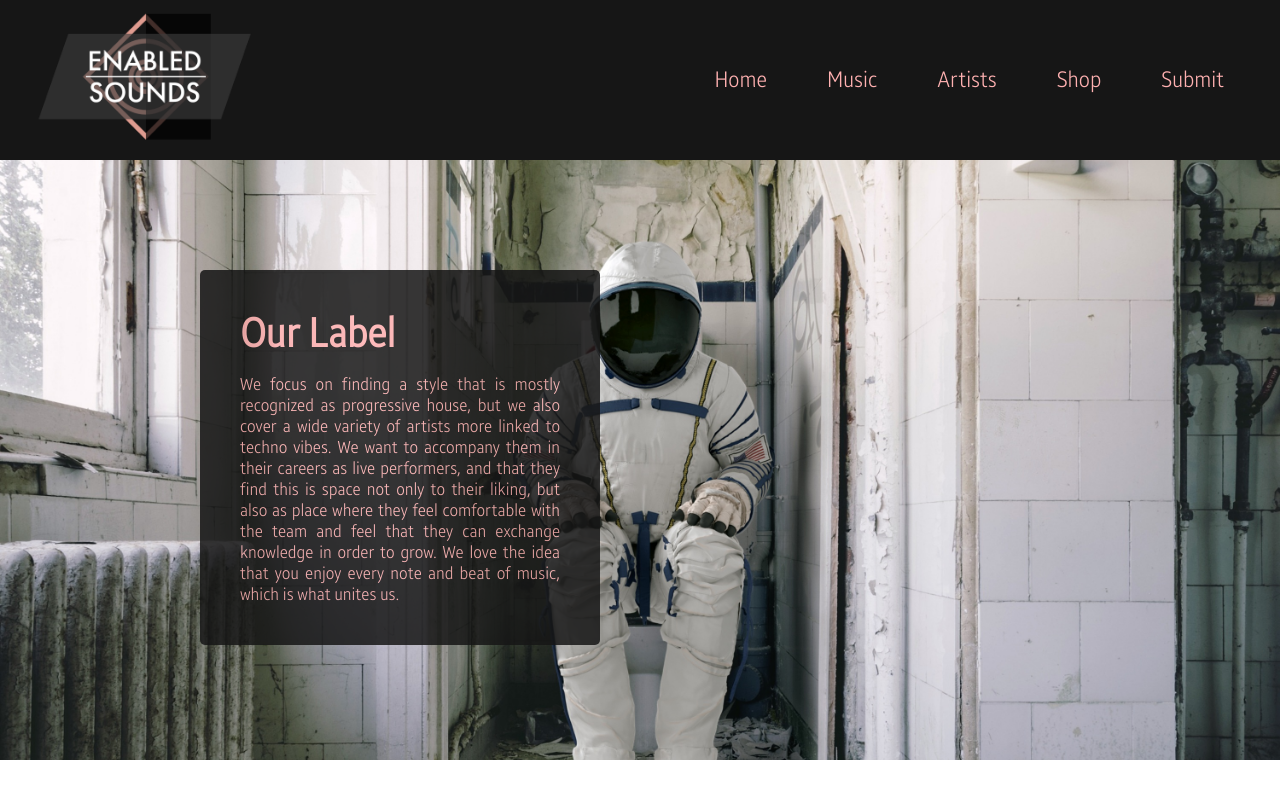
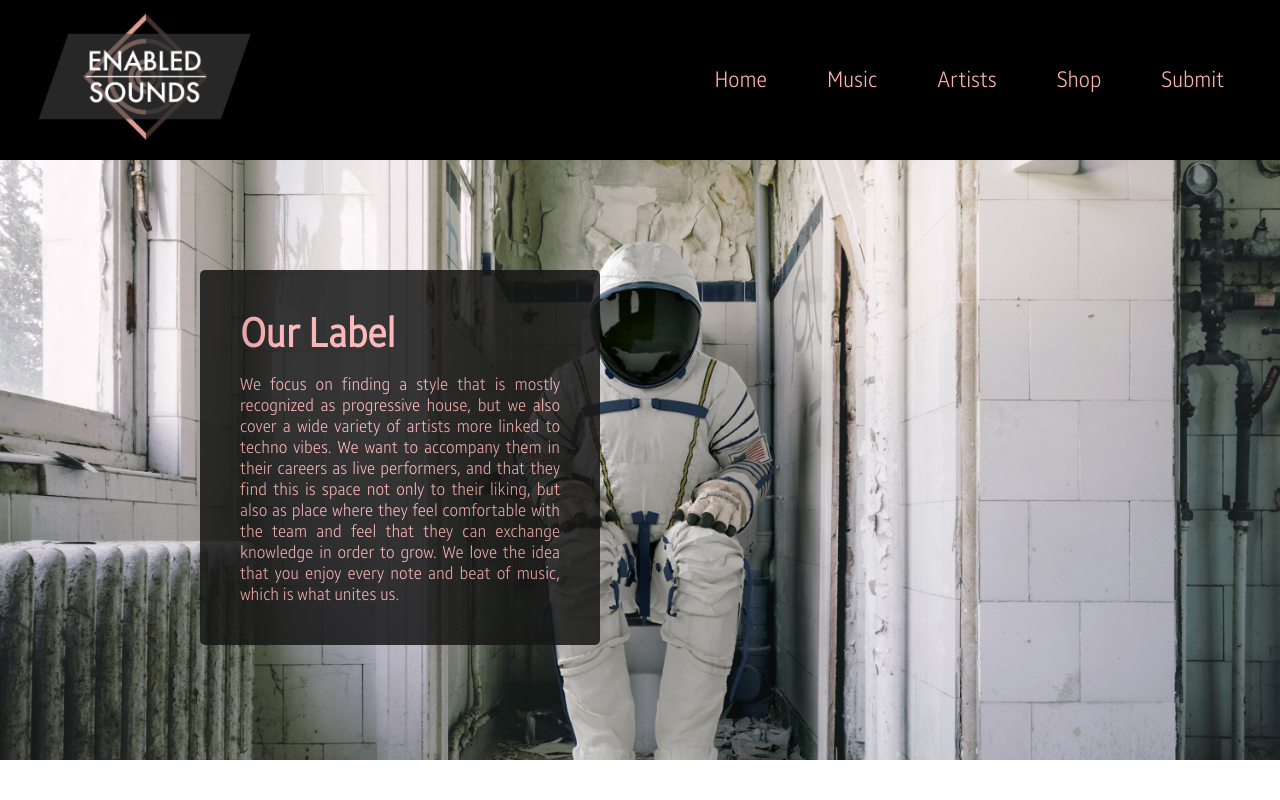
Before and after one commit to erosdgc/enabled-sounds, a plain HTML site: page index.html in a window 1280 px wide. Shown: the top 800 px of the page. Drawn offline with Linux system fonts and the light colour scheme.

Commit message:
cambio de header

```diff
--- a/Styles/styles.css
+++ b/Styles/styles.css
@@ -29,7 +29,7 @@ header{
     overflow: visible;
     justify-content: space-between;
     align-items: center;
-    background-color: rgb(22, 22, 22);
+    background-color: black;
     height: 160px;
     width: 100%;
     position:absolute;
```
